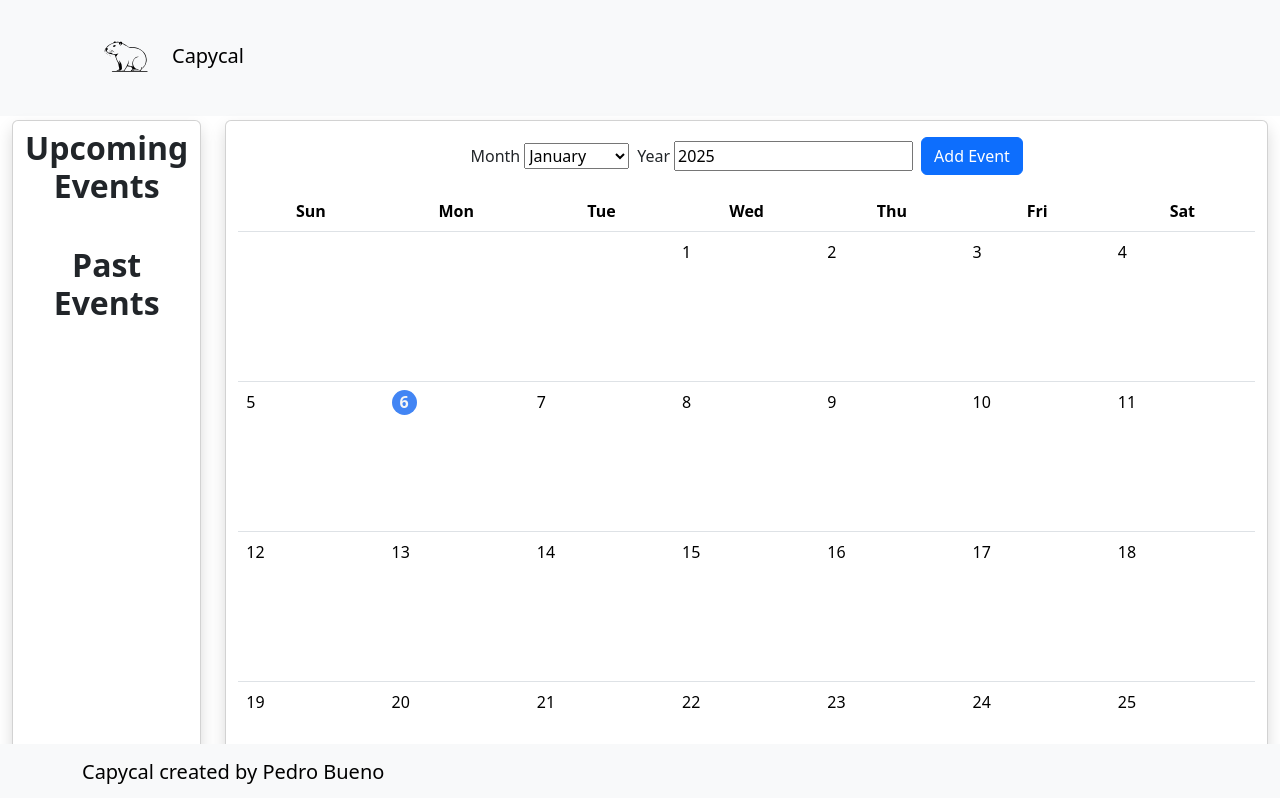
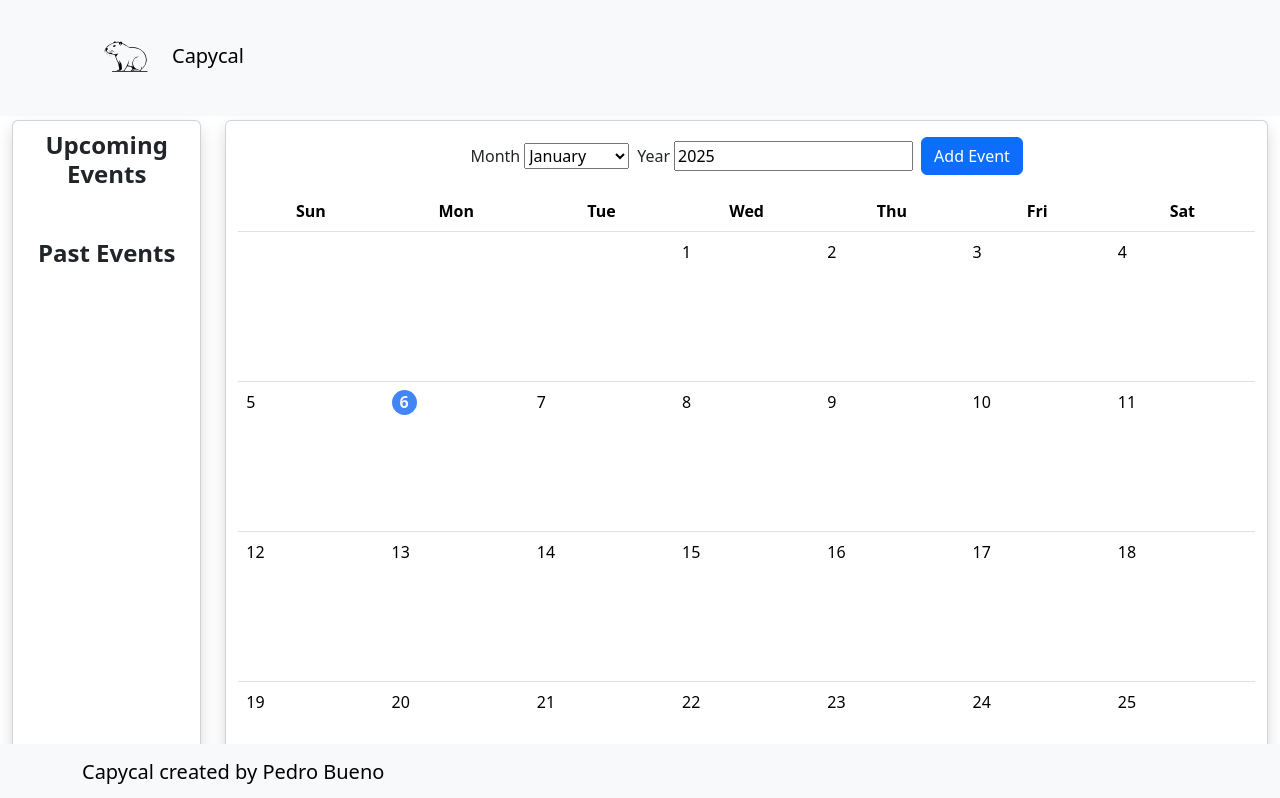
Before and after one commit to buenocap/Calendar-Breakdown, a React (Vite) app: page /Home in a window 1280 px wide. Shown: the top 798 px of the page. Built offline with nearby package versions, Linux system fonts and the light colour scheme.

Commit message:
Feat: Add upcoming events and past event view
User can now see their upcoming events sorted by the closest date to the furthest

User can now see their past events sorted by newest past date (top) to oldest event (bottom)

```diff
--- a/src/Components/Sidebar/Sidebar.css
+++ b/src/Components/Sidebar/Sidebar.css
@@ -3,10 +3,24 @@
 }
 
 .sidebar-title {
-  font-size: 2.5vw;
+  font-size: 1.5rem;
   text-align: center;
   word-break: keep-all;
   font-weight: bolder;
+  position: sticky;
+  top: 0;
+  z-index: 10;
+  padding: 10px 0;
+  margin-bottom: 10px;
+}
+
+.sidebar-content {
+  overflow-y: auto;
+  max-height: calc(100vh);
+}
+
+.sidebar-section {
+  margin-bottom: 20px;
 }
 
 .ecplise-text {
--- a/src/Components/Sidebar/Sidebar.jsx
+++ b/src/Components/Sidebar/Sidebar.jsx
@@ -10,49 +10,61 @@ export default function Sidebar({ userData, eventData }) {
 
   //Get date to sort out events
   const today = new Date();
-  const month = today.getMonth() + 1;
-  const day = today.getDate();
+  const todaysDate = today.toISOString().split("T")[0];
+
+  function upcomingEvents(events) {
+    const current = events.filter((event) => {
+      const eventDate = event.startDate;
+      return eventDate >= todaysDate;
+    });
+
     return (
-    <div>
-      <Container fluid>
-        <h4 className="mt-2 sidebar-title">Upcoming Events</h4>
-      </Container>
-      <Container>
-        <Row>
       <Accordion>
-            {events?.map((event) => (
-              <Accordion.Item
-                eventKey={event?._id}
-                key={event?._id}
-                style={{ backgroundColor: event?.assignedColor }}
-              >
-                <Accordion.Header>
-                  <span className="ecplise-text">{event?.title}</span>
-                </Accordion.Header>
-                <Accordion.Body>{event?.description}</Accordion.Body>
+        {current.map((event) => (
+          <Accordion.Item eventKey={event._id} key={event._id}>
+            <Accordion.Header>{event.title}</Accordion.Header>
+            <Accordion.Body>{event.description}</Accordion.Body>
           </Accordion.Item>
         ))}
       </Accordion>
-        </Row>
-        <br />
-        <Row>
-          <h4 className="mt-2 sidebar-title">Past Events</h4>
+    );
+  }
+
+  function pastEvents(events) {
+    const past = events.filter((event) => {
+      const eventDate = event.startDate;
+      return eventDate < todaysDate;
+    });
+
+    //Sort by date
+    past.sort((a, b) => new Date(b.startDate) - new Date(a.startDate));
+
+    return (
       <Accordion>
-            {events?.map((event) => (
-              <Accordion.Item
-                eventKey={event?._id}
-                key={event?._id}
-                style={{ backgroundColor: event?.assignedColor }}
-              >
-                <Accordion.Header>
-                  <span className="ecplise-text">{event?.title}</span>
-                </Accordion.Header>
-                <Accordion.Body>{event?.description}</Accordion.Body>
+        {past.map((event) => (
+          <Accordion.Item eventKey={event._id} key={event._id}>
+            <Accordion.Header>{event.title}</Accordion.Header>
+            <Accordion.Body>{event.description}</Accordion.Body>
           </Accordion.Item>
         ))}
       </Accordion>
+    );
+  }
+
+  return (
+    <div className="sidebar">
+      <div className="sidebar-content">
+        <Container>
+          <Row className="sidebar-section">
+            <h4 className=" sidebar-title">Upcoming Events</h4>
+            {upcomingEvents(events)}
+          </Row>
+          <Row className="sidebar-section">
+            <h4 className=" sidebar-title">Past Events</h4>
+            {pastEvents(events)}
           </Row>
         </Container>
       </div>
+    </div>
   );
 }
```
Lines whose indentation alone changed are shown as unchanged.
